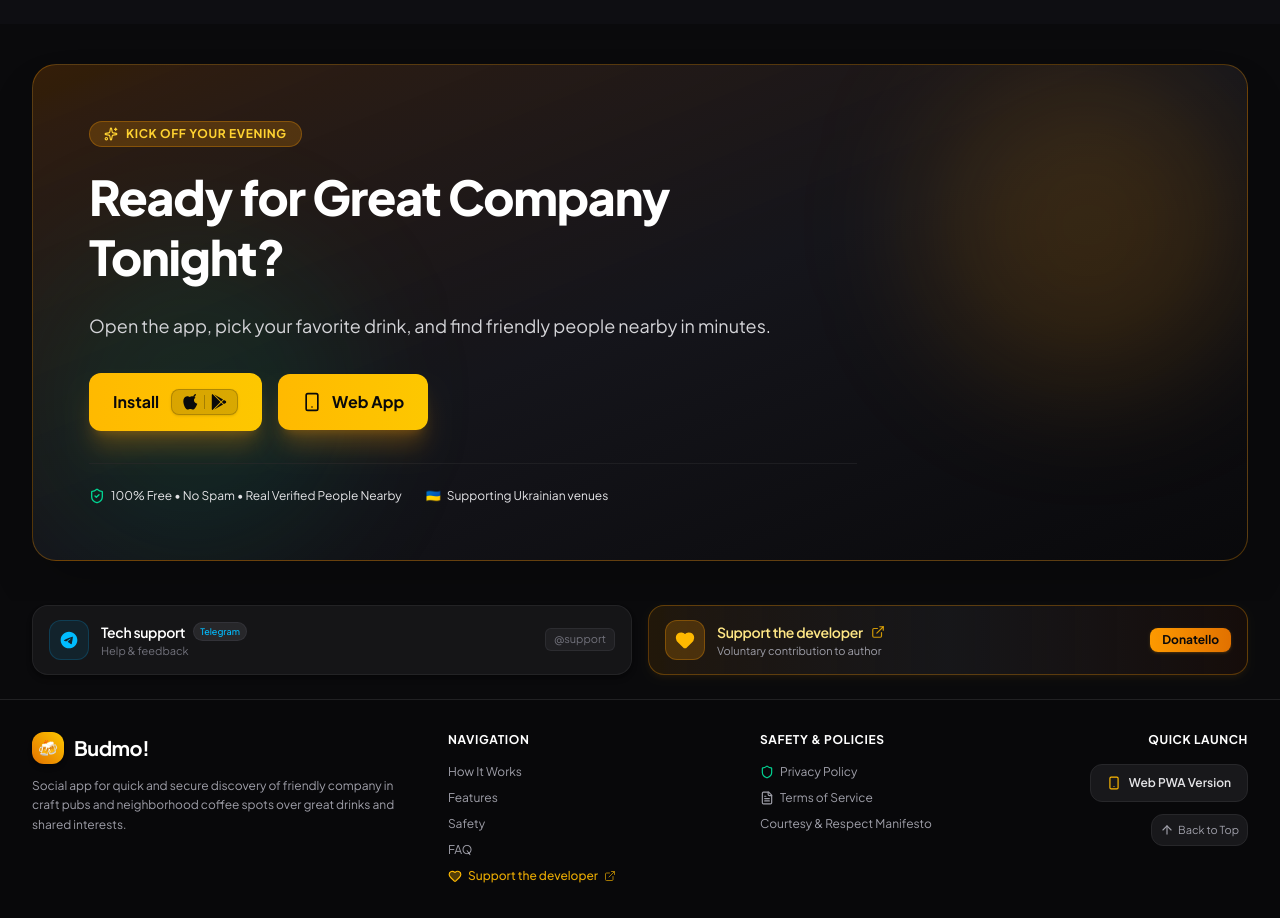
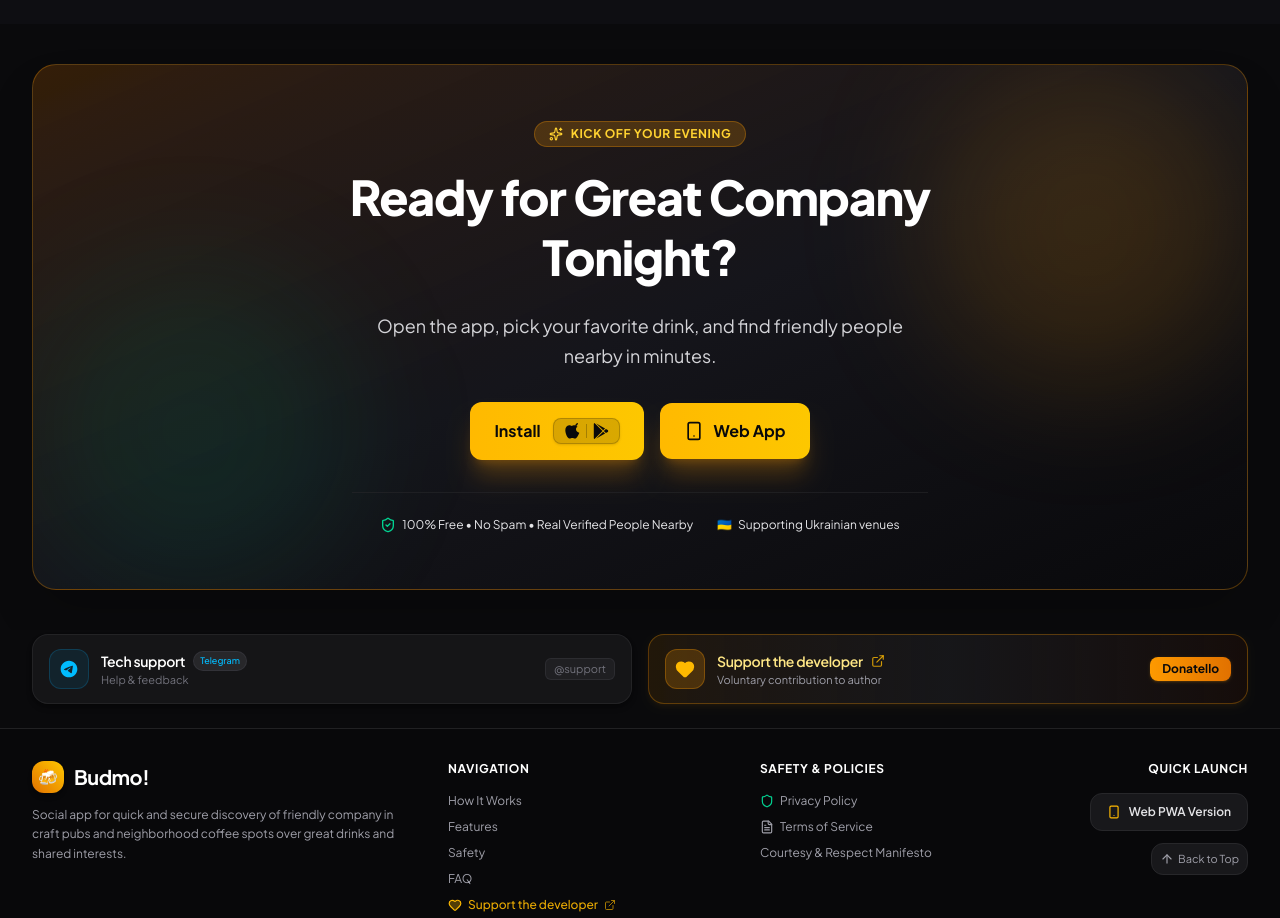
Before and after one commit to tepasha/CheersLanding, a React (Vite) app: page / in a window 1280 px wide. Shown: the part 4080-4998 px from the top of the page. Built offline with nearby package versions, Linux system fonts and the light colour scheme; no server answers; a web font is replaced by a local one.

Commit message:
style(CtaBanner): center align CTA banner content
Apply text centering and layout constraints to improve visual balance of the CTA banner.

```diff
--- a/src/components/CtaBanner.tsx
+++ b/src/components/CtaBanner.tsx
@@ -21,22 +21,22 @@
           <div className="absolute top-0 right-0 w-80 h-80 bg-amber-500/15 rounded-full blur-3xl pointer-events-none" />
           <div className="absolute bottom-0 left-0 w-80 h-80 bg-emerald-500/10 rounded-full blur-3xl pointer-events-none" />
 
-          <div className="relative z-10 max-w-3xl">
+          <div className="relative z-10 max-w-3xl mx-auto text-center flex flex-col items-center">
             <div className="inline-flex items-center gap-2 px-3.5 py-1 rounded-full bg-amber-500/20 border border-amber-500/30 text-amber-300 text-xs font-bold uppercase tracking-wider mb-5">
               <Sparkles className="w-3.5 h-3.5" />
               <span>{t.cta.badge}</span>
             </div>
 
-            <h2 className="text-3xl sm:text-5xl font-extrabold text-white tracking-tight font-display mb-6 leading-tight">
+            <h2 className="text-3xl sm:text-5xl font-extrabold text-white tracking-tight font-display mb-6 leading-tight max-w-2xl">
               {t.cta.title}
             </h2>
 
-            <p className="text-base sm:text-lg text-zinc-300 mb-8 leading-relaxed">
+            <p className="text-base sm:text-lg text-zinc-300 mb-8 leading-relaxed max-w-xl">
               {t.cta.subtitle}
             </p>
 
             {/* CTA Buttons */}
-            <div className="flex flex-col sm:flex-row items-stretch sm:items-center gap-4 mb-8">
+            <div className="flex flex-col sm:flex-row items-stretch sm:items-center justify-center gap-4 mb-8 w-full sm:w-auto">
               <button
                 id="cta-open-pwa-btn"
                 onClick={() => (onOpenDownload ? onOpenDownload() : onOpenWebApp())}
@@ -61,7 +61,7 @@
             </div>
 
             {/* Badges */}
-            <div className="flex flex-wrap items-center gap-6 text-xs text-zinc-400 pt-6 border-t border-zinc-800/60">
+            <div className="flex flex-wrap items-center justify-center gap-6 text-xs text-zinc-400 pt-6 border-t border-zinc-800/60 w-full max-w-xl">
               <div className="flex items-center gap-1.5">
                 <ShieldCheck className="w-4 h-4 text-emerald-400" />
                 <span className="text-zinc-200">{t.cta.guarantee}</span>
```
